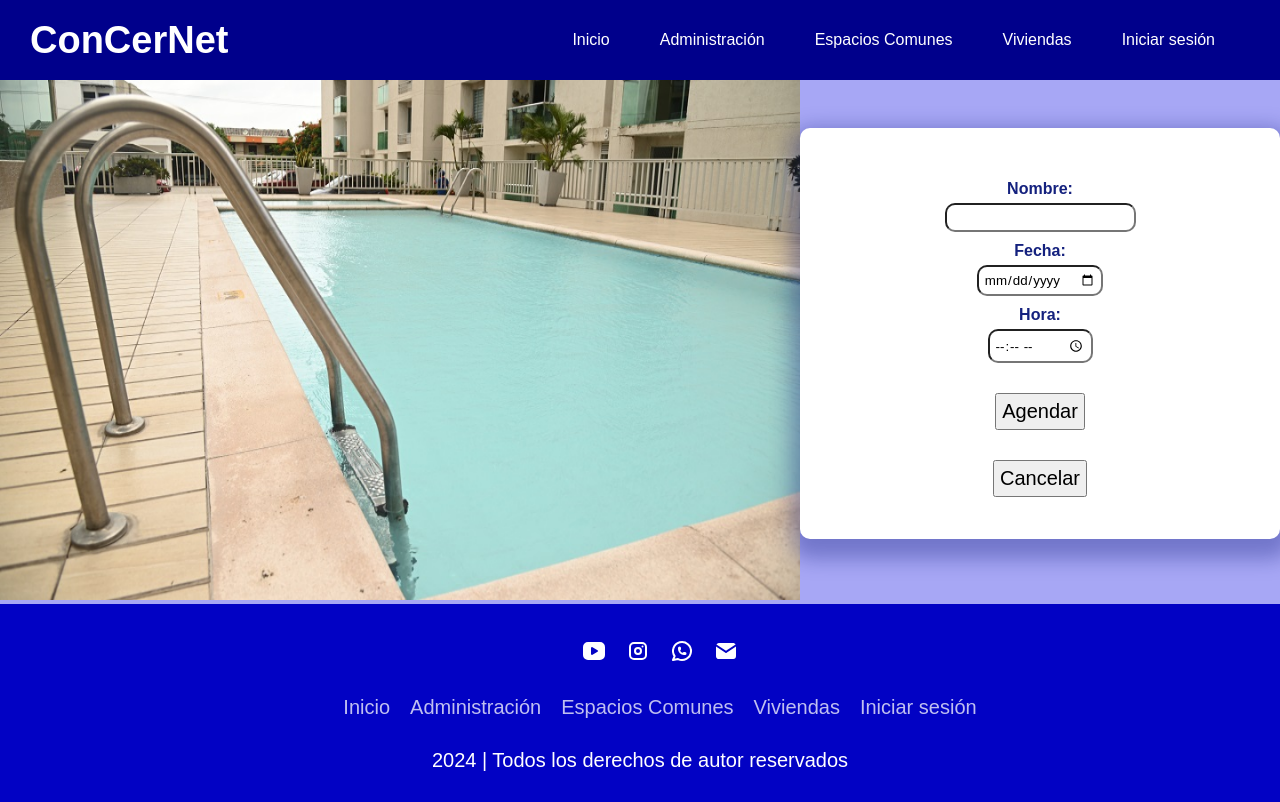
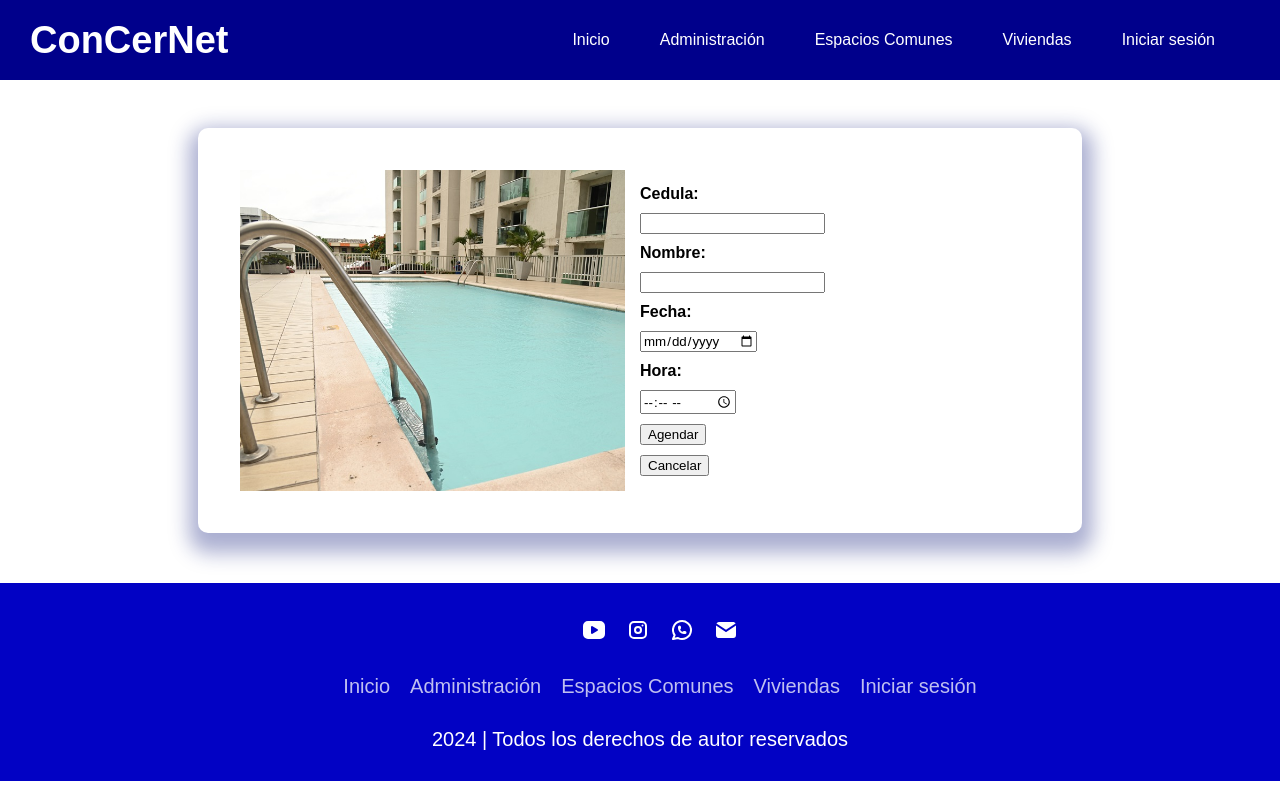
Before and after one commit to ConCerNet/ConCerNet, a React (Create React App) app in the folder concernet/: page /Espacios/1 in a window 1280 px wide. Built offline with nearby package versions, Linux system fonts and the light colour scheme.

Commit message:
actualizacion css de agendamiento y adicion de imput

```diff
--- a/concernet/src/Pages/Agendamiento.jsx
+++ b/concernet/src/Pages/Agendamiento.jsx
@@ -17,10 +17,15 @@ const Agendamiento = () => {
     <div className="agendamiento">
       <NavBar />
       <div className="contenedorAgendamiento">
+
+        <form className="calendario" action="#">
             <div className="agendaImagen">
               <img src={espacio.imagen} alt={`Imagen del espacio ${espacio.nombre}`} />
             </div>
-        <form className="calendario" action="#">
+            <div className="calendarioimputs">
+              <label for="nombre"><b>Cedula:</b></label>
+              <input type="text" id="cedula" name="cedula" required/>
+
               <label for="nombre"><b>Nombre:</b></label>
               <input type="text" id="nombre" name="nombre" required/>
 
@@ -32,6 +37,7 @@ const Agendamiento = () => {
 
               <button type="submit">Agendar</button>
               <Link to="/Espacios" className="botonCancelar"><button id="cancelar">Cancelar</button></Link>
+            </div>
         </form>
       </div>
       <Footer/>
--- a/concernet/src/Styles/Agendamiento.css
+++ b/concernet/src/Styles/Agendamiento.css
@@ -1,66 +1,44 @@
-/*.agendaImagen{
+.contenedorAgendamiento {
+    display: flex;
+    flex-direction: column;
+    animation: animacion 1s ease-out forwards;
+    margin-bottom: 50px; /* Ajusta el valor para dar más o menos espacio */
+}
+
+
+.calendario {
     display: flex;
     flex-direction: row;
-    justify-content: space-between;
-    position: absolute;
-    margin-top: 30px;
-    margin-top: 10px;
-    margin-left: 160px;
-}
-
-.agendaImagen img{
-    width: 300px;
-    height: auto;
-}
-*/
-/*actualizacion prueba*/
-.agendamiento{
-    background-color: rgb(167, 167, 245);
-}
-
-.contenedorAgendamiento{
-    display: flex;
-    flex-direction: row;
-    animation: animacion 1s ease-out forwards;
-}
-
-.contenedorAgendamiento .agendaImagen img{
-    height: 600px;
-    width: 800px;
-}
-
-.contenedorAgendamiento .calendario {
     background-color: white;
     border-radius: 10px;
     box-shadow: 1px 10px 20px 10px #14207e5b;
-    max-width: 400px;
-    text-align: center;
-    /*animation: animacion 1s ease-out forwards;*/
+    max-width: 800px; /* Aumenta el ancho del contenedor */
     margin: auto;
     margin-top: 10%;
+    overflow: hidden;
+
 }
 
-.calendario label {
-    display: block;
-    margin-bottom: 5px;
-    color: #14217e;
-    padding-top: 10px;
+.agendaImagen {
+    flex: 1; /* Ocupa la mitad del contenedor */
+    display: flex;
+    align-items: center;
+    justify-content: center;
 }
 
-.calendario input{
-    padding: 5px;
-    border-radius: 10px;
+.agendaImagen img {
+    width: 100%;
+    height: 100%;
+    object-fit: cover; /* Ajusta la imagen sin distorsionarla */
 }
 
-.calendario button{
-    display: block;
-    margin: auto;
-    margin-top: 30px;
-    padding: 5px;
-    cursor: pointer;
-    font-size: 20px;
+.calendarioimputs {
+    flex: 1; /* Ocupa la otra mitad del contenedor */
+    display: flex;
+    flex-direction: column;
+    padding: 15px;
+    gap: 10px; /* Espacio entre los inputs */
+    justify-content: center;
+    align-items: flex-start;
+    text-align: left;
 }
-
-.botonCancelar{
-    text-decoration: none;
-}
```
Lines whose indentation alone changed are shown as unchanged.
